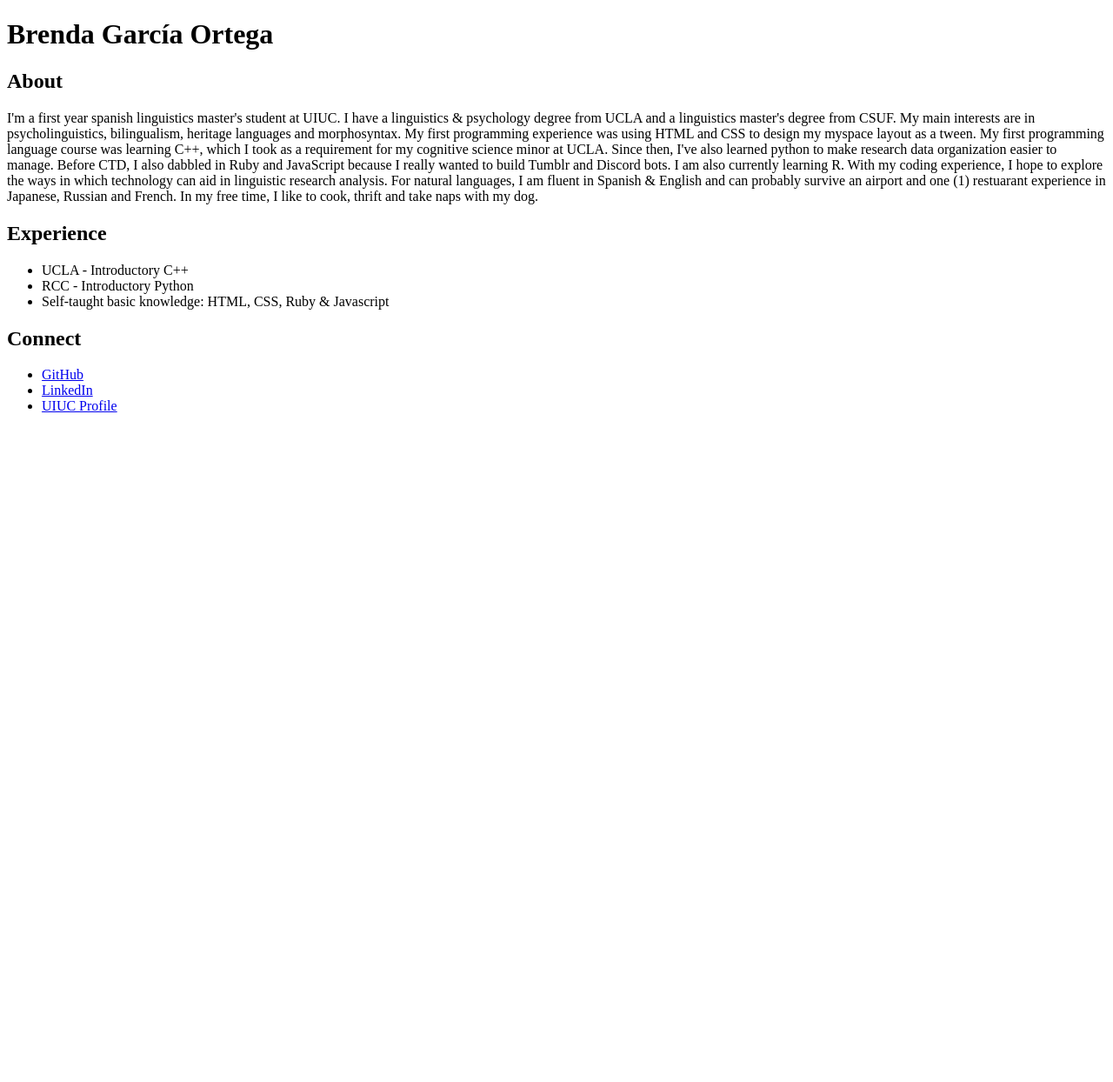
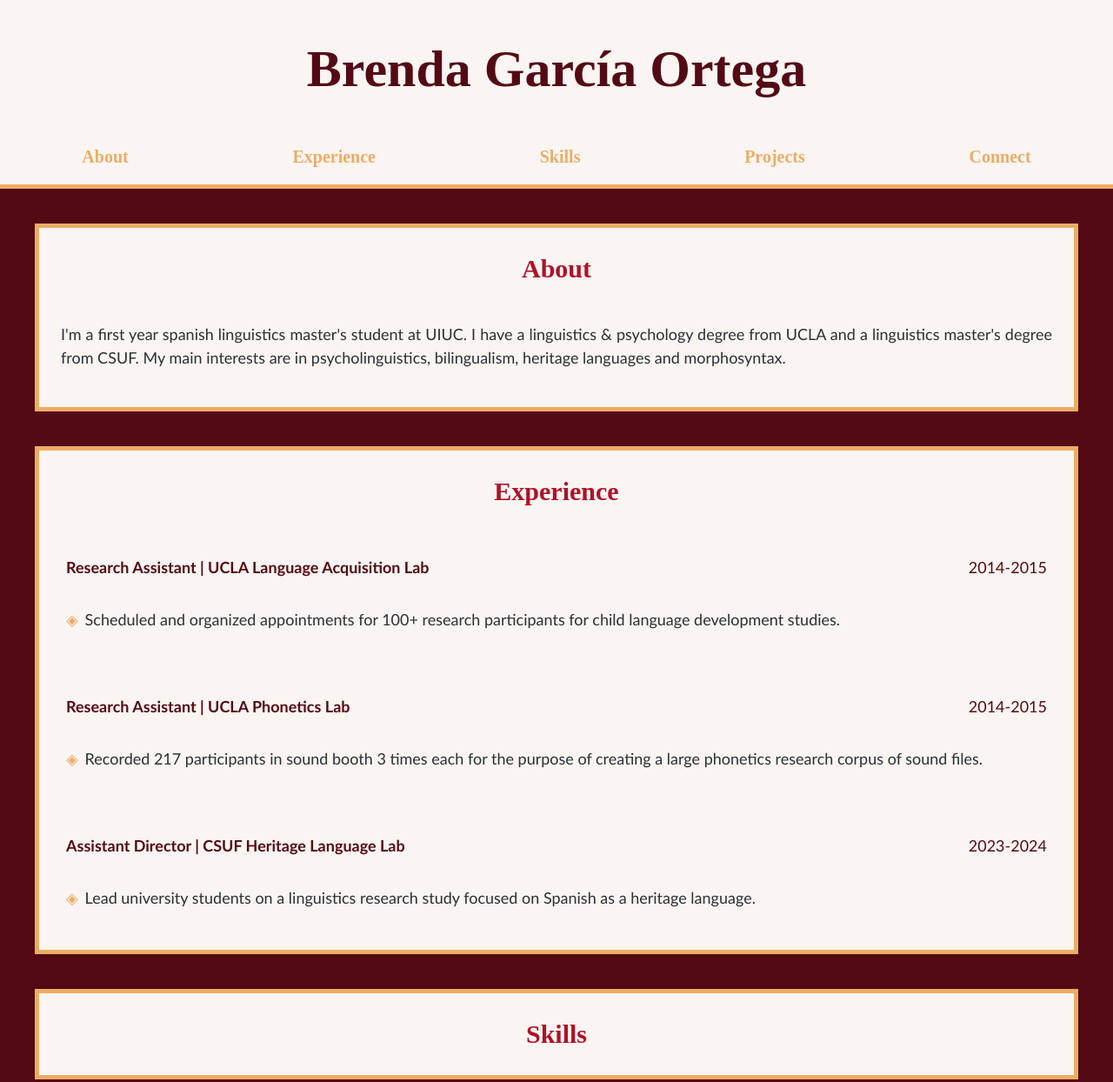
Before and after one commit to bgarciaort/brenda-garcia-ortega-kepler, a plain HTML site: page index.html in a window 1280 px wide. Shown: the top 1244 px of the page at 87% size. Before the commit the page ends 800 px from the top, so only its background shows below. Drawn offline with Linux system fonts and the light colour scheme.

Commit message:
formatted styles added

```diff
--- /dev/null
+++ b/css/index.css
@@ -0,0 +1,158 @@
+body {
+    background-color: rgb(84, 10, 21);
+    font-family: Didot, serif;
+    font-size: 20px;
+    margin: 0;
+    padding:0;
+    }
+
+ header {
+    background-color: rgb(250, 245, 242);
+    color:rgb(84, 10, 21);
+    text-align: center;
+    padding: 5px 0;
+    font-size: 30px;
+    border-bottom: 5px solid rgb(236, 173, 102);
+  }
+
+ .navbar {
+  background-color: rgb(250, 245, 242);
+  font-size: 20px;
+  font-weight: bold;
+  display:flex;
+  justify-content: space-around;
+  flex-wrap: wrap;
+  }
+  .navbar a {
+  color: rgb(236, 173, 102);
+  padding: 15px 15px;
+  text-align: center;
+  text-decoration: none;
+  }
+
+  .navbar a:hover {
+  background-color: rgb(236, 173, 102);
+  color: rgb(250, 245, 242);
+  }
+
+/* this div also controls navbar */
+div {
+  background-color: rgb(250, 245, 242);
+  color:rgb(172, 19, 42);
+  padding: 5px;
+  margin: 10px;
+  }
+
+.about {
+  text-align: center;
+  margin:40px;
+  border: 5px solid rgb(236, 173, 102);
+}
+ .about p {
+  font-family: Gill Sans, sans-serif;
+  font-size: 18px;
+  color:rgb(43, 48, 51);
+  line-height: 1.5em;
+  text-align: justify;
+  padding: 20px;
+    }
+
+.experience {
+  text-align: center;
+  margin:40px;
+  border: 5px solid rgb(236, 173, 102);
+}
+
+.job-container {
+  font-family: Gill Sans, sans-serif;
+  padding: 1px;
+  font-size: 18px;
+}
+
+.title-dates {
+  display: flex;
+  justify-content: space-between;
+  color:rgb(84, 10, 21);
+}
+
+.job-title {
+  flex-grow: 1;
+  font-weight: bold;
+  text-align:left
+}
+
+.job-dates {
+  text-align: right;
+}
+
+.job-description {
+  text-align: left;
+}
+.job-description ul  {
+    list-style: none;
+    position: relative;
+    font-family: Gill Sans, sans-serif;
+    margin-left: 0;
+    margin-top: 0;
+    text-align: left;
+    color:rgb(43, 48, 51);
+  }
+.job-description ul li:before {
+    content: "◈";
+    position: absolute;
+	  left: 0;
+    color: rgb(236, 173, 102);
+}
+
+.skills {
+  text-align: center;
+  margin:40px;
+  border: 5px solid rgb(236, 173, 102);
+}
+.projects {
+  text-align: center;
+  margin:40px;
+  border: 5px solid rgb(236, 173, 102);
+}
+
+ ul  {
+    list-style: none;
+    position: relative;
+    margin-left: 20px;
+    padding-left: 1.2em;
+    font-size: 18px;
+    font-family: Gill Sans, sans-serif;
+    text-align: left;
+    color:rgb(43, 48, 51);
+  }
+ul li:before {
+    content: "◈";
+    position: absolute;
+	  left: 0;
+    color: rgb(236, 173, 102);
+}
+
+footer {
+    background-color: rgb(250, 245, 242);
+    text-align: left;
+    padding: 5px 0;
+    border-top: 5px solid rgb(236, 173, 102);
+  }
+.connect {
+  color:rgb(172, 19, 42);
+  display: flex;
+}
+.fa {
+  padding-left: 10px;
+  text-decoration: none;
+  color: rgb(84, 10, 21);
+}
+.fa:visited {
+  color: rgb(84, 10, 21);
+}
+.fa:hover {
+  color: rgb(236, 173, 102);
+}
+.fa:active {
+  color: rgb(172, 19, 42);
+}
--- a/index.html
+++ b/index.html
@@ -6,29 +6,88 @@
     <meta charset="UTF-8">
     <meta name="description" content="Welcome to my Portfolio!">
     <meta name="author" content="Brenda Garcia">
+    <link rel="stylesheet" href="css/index.css">
+    <!-- icons -->
+    <link rel="stylesheet" href="https://cdnjs.cloudflare.com/ajax/libs/font-awesome/4.7.0/css/font-awesome.min.css">
 </head>
 <body>
+  <header>
   <h1>Brenda García Ortega</h1>
-<section id="About">
+      <nav class = "navbar">
+          <div><a href="#myAbout">About</a></div>
+          <div><a href="#myExperience">Experience</a></div>
+          <div><a href="#mySkills">Skills</a></div>
+          <div><a href="#myProjects">Projects</a></div>
+          <div><a href="#myConnect">Connect</a></div>
+      </nav>
+  </header>
+  <main>
+    <div class = "about" id="myAbout">
       <h2>About</h2>
-<p>I'm a first year spanish linguistics master's student at UIUC. I have a linguistics & psychology degree from UCLA and a linguistics master's degree from CSUF. My main interests are in psycholinguistics, bilingualism, heritage languages and morphosyntax. My first programming experience was using HTML and CSS to design my myspace layout as a tween. My first programming language course was learning C++, which I took as a requirement for my cognitive science minor at UCLA. Since then, I've also learned python to make research data organization easier to manage. Before CTD, I also dabbled in Ruby and JavaScript because I really wanted to build Tumblr and Discord bots. I am also currently learning R. With my coding experience, I hope to explore the ways in which technology can aid in linguistic research analysis. For natural languages, I am fluent in Spanish & English and can probably survive an airport and one (1) restuarant experience in Japanese, Russian and French. In my free time, I like to cook, thrift and take naps with my dog. </p>
-</section>
-<section id="Experience">
+      <p>I'm a first year spanish linguistics master's student at UIUC. I have a linguistics & psychology degree from UCLA and a linguistics master's degree from CSUF. My main interests are in psycholinguistics, bilingualism, heritage languages and morphosyntax. </p>
+    </div>
+    <!-- Experience needs to be shaped like resume -->
+    <div class = "experience" id="myExperience">
       <h2>Experience</h2>
+        <!-- Job entry 1 -->
+        <div class="job-container">
+          <div class="title-dates">
+             <p class="job-title">Research Assistant | UCLA Language Acquisition Lab</p>
+             <p class="job-dates">2014-2015</p>
+          </div>
+          <div class="job-description">
           <ul>
-    <li>UCLA - Introductory C++</li>
-    <li>RCC - Introductory Python</li>
-    <li>Self-taught basic knowledge: HTML, CSS, Ruby & Javascript</li>
+          <li>Scheduled and organized appointments for 100+ research participants for child language development studies.</li>
           </ul>
-</section>
-<section id="Connect">
-<h2>Connect</h2>
+          </div>
+        </div>
+          <!-- Job entry 2 -->
+        <div class="job-container">
+          <div class="title-dates">
+             <p class="job-title">Research Assistant | UCLA Phonetics Lab</p>
+             <p class="job-dates">2014-2015</p>
+          </div>
+          <div class="job-description">
           <ul>
-<li><a href="https://github.com/bgarciaort" target="_blank" rel="noopener noreferrer">GitHub</a></li>
-<li><a href="https://www.linkedin.com/in/bgarcia118/" target="_blank" rel="noopener noreferrer">LinkedIn</a></li>
-<li><a href="https://spanport.illinois.edu/directory/profile/brendag4"
-    target="_blank" rel="noopener noreferrer">UIUC Profile</a></li>
+          <li>Recorded 217 participants in sound booth 3 times each for the purpose of creating a large phonetics research corpus of sound files. </li>
           </ul>
-</section>
+        </div>
+        </div>
+          <!-- Job entry 3 -->
+        <div class="job-container">
+          <div class="title-dates">
+             <p class="job-title">Assistant Director | CSUF Heritage Language Lab</p>
+             <p class="job-dates">2023-2024</p>
+          </div>
+          <div class="job-description">
+          <ul>
+          <li>Lead university students on a linguistics research study focused on Spanish as a heritage language.</li>
+          </ul>
+        </div>
+        </div>
+    </div>
+     <!-- Skills -->
+    <div class = "skills" id="mySkills">
+      <h2>Skills</h2>
+    </div>
+     <!-- Projects -->
+    <div class = "projects" id="myProjects">
+      <h2>Projects</h2>
+        <ul>
+          <li>Project 1</li>
+        </ul>
+    </div>
+     <!-- Connect Links -->
+    <footer>
+    <div class = "connect" id="myConnect">
+      <h3>Connect:</h3>
+      <h3>
+        <a href="https://github.com/bgarciaort" class="fa fa-github"></a>
+        <a href="https://www.linkedin.com/in/bgarcia118/" class="fa fa-linkedin"></a>
+        <a href="mailto:brendag4@illinois.edu" class="fa fa-envelope"></a>
+      </h3>
+    </div>
+    </footer>
+  </main>
 </body>
 </html>
```
Lines whose indentation alone changed are shown as unchanged.
